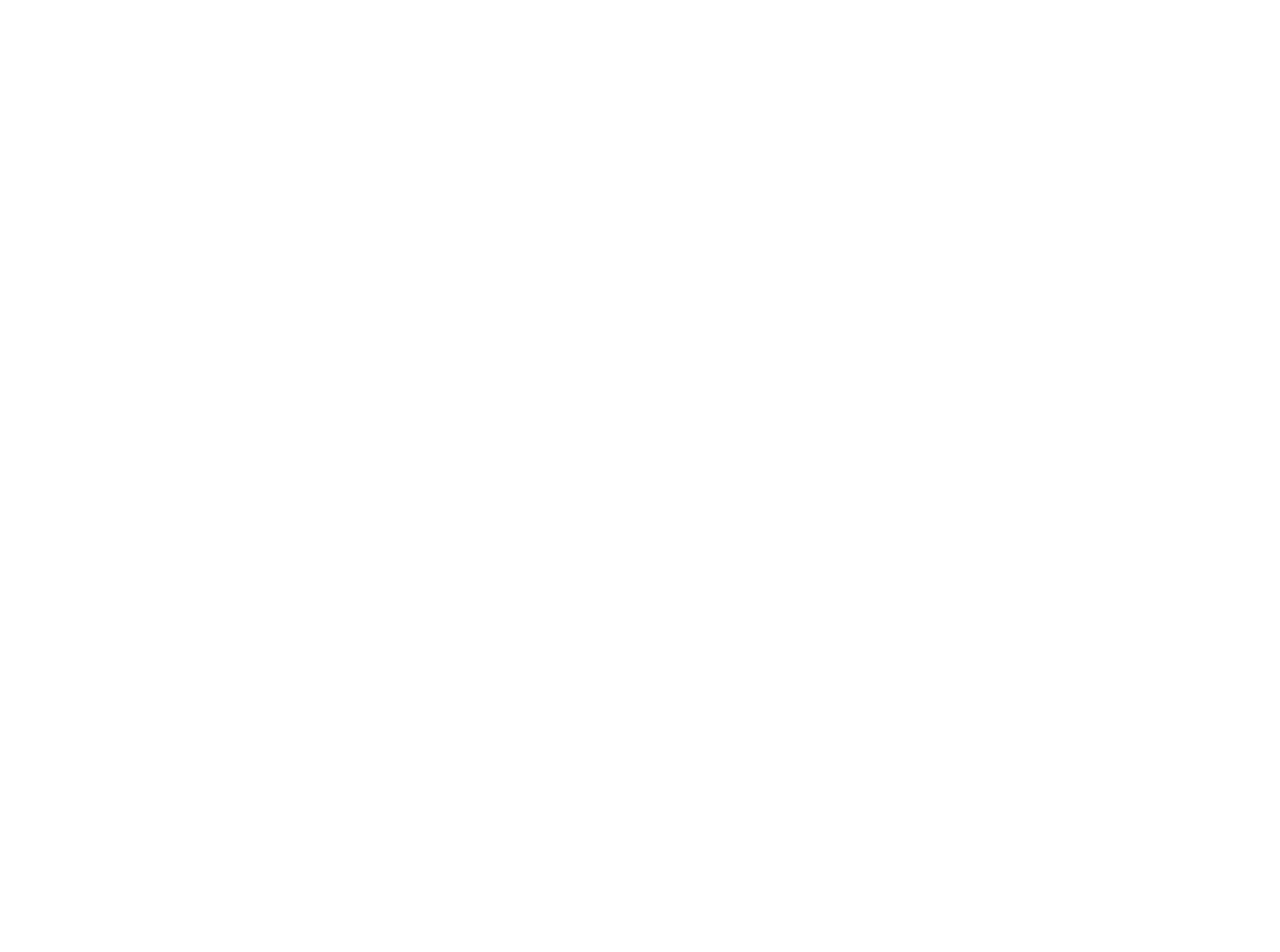
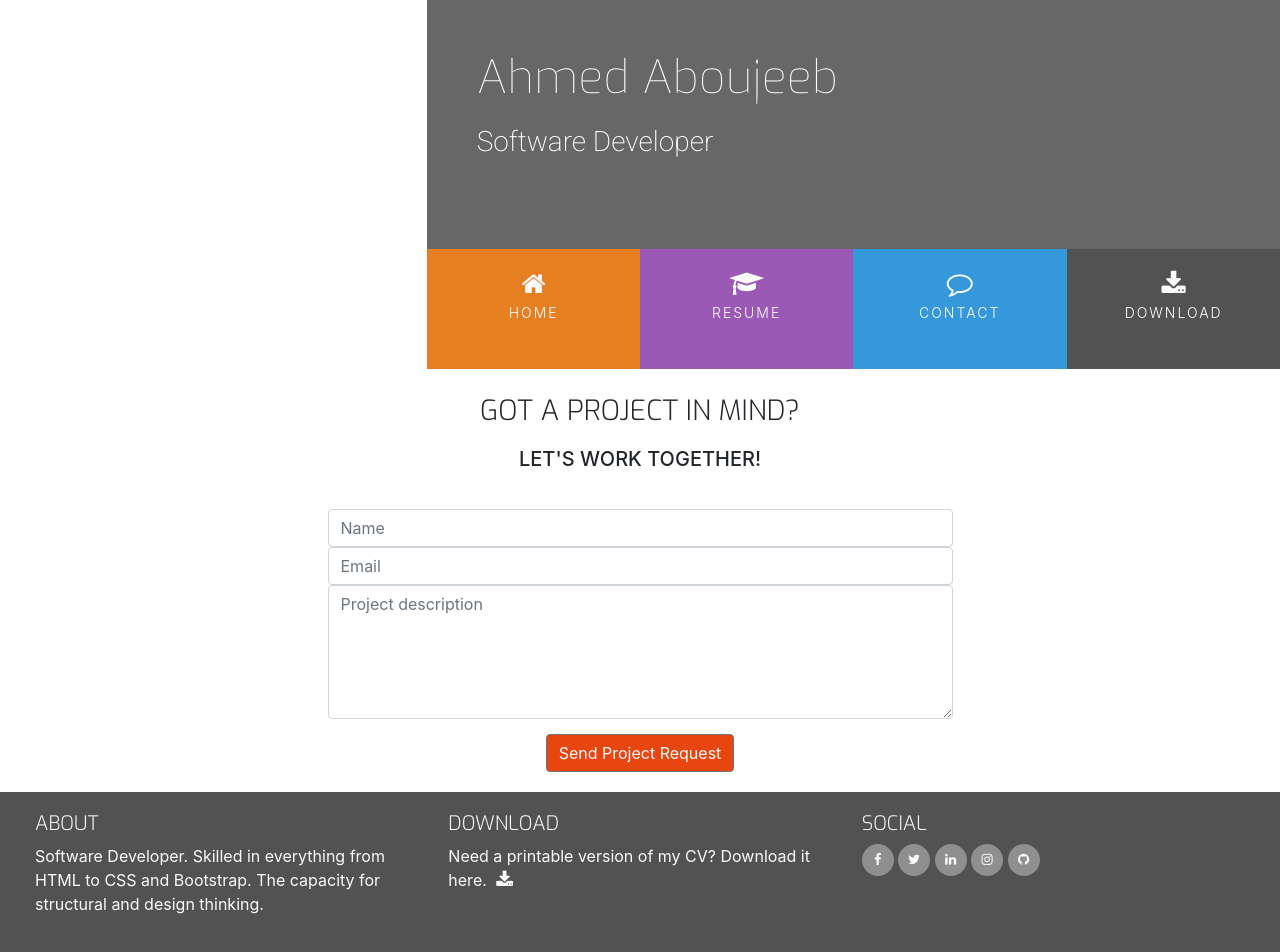
Before and after one commit to Ahmedaboujeeb/myresume, a plain HTML site: page contact.html in a window 1280 px wide. Before the commit the page ends 800 px from the top, so only its background shows below. Drawn offline with nearby package versions, Linux system fonts and the light colour scheme.

Commit message:
added work history info and added contact info

```diff
--- a/assets/css/style.css
+++ b/assets/css/style.css
@@ -18,6 +18,10 @@
 
 .bg-color-work-history {
     background-color: #9b59b6;
+}
+
+.bg-color-contact {
+    background-color: #fff;
 }
 
 .ui-menu-color-home {
@@ -337,3 +341,36 @@ footer {
 .history-items {
     margin-bottom: 30px;
 }
+
+/* -------------- Contact Form --------------- */
+
+.contact-heading {
+    font-family: "Exo", sans-serif;
+    font-weight: 300;
+    margin-top: 25px;
+    margin-bottom: 20px;
+}
+
+.center-form {
+    padding-top: 10px;
+    margin: 0 auto;
+    max-width: 70%;
+}
+
+button[type="submit"] {
+    margin-top: 15px;
+    margin-bottom: 20px;
+    color: #fafafa;
+    background-color: #e84610;
+}
+
+/* -------------- Media Queries --------------- */
+
+@media(min-width: 992px) {
+    .center-form {
+        padding-top: 30px;
+        min-height: 240px;
+        margin: 0 auto;
+        max-width: 50%;
+    }
+}
--- a/contact.html
+++ b/contact.html
@@ -0,0 +1,130 @@
+<!DOCTYPE html>
+<html lang="en">
+<head>
+    <meta charset="UTF-8">
+    <meta name="viewport" content="width=device-width, initial-scale=1.0">
+    <link rel="stylesheet" href="https://stackpath.bootstrapcdn.com/bootstrap/4.5.0/css/bootstrap.min.css" type="text/css">
+    <link rel="stylesheet" href="https://stackpath.bootstrapcdn.com/font-awesome/4.7.0/css/font-awesome.min.css" type="text/css">
+    <link rel="stylesheet" href="https://cdnjs.cloudflare.com/ajax/libs/hover.css/2.3.1/css/hover-min.css" type="text/css">
+    <link rel="stylesheet" href="assets/css/style.css" type="text/css">
+    <title>My Resume</title>
+</head>
+<body>
+    <header>
+        <div class="row no-gutters">
+            <a href="index.html" class="col-md-4 logo">
+
+            </a>
+            <div class="col-md-8">
+                <div class="row bg-color-name-title no-gutters">
+                    <div class="col heading">
+                        <h1 class="name">Ahmed Aboujeeb</h1>
+                        <h2 class="title">Software Developer</h2>
+
+                    </div>
+                </div>
+                <div class="row no-gutters">
+                    <div class="col">
+                        <ul id="nav" class="list-inline menucontainer">
+                            <li class="col-6 col-sm-3 ui-menu-color-home list-inline-item menuitem">
+                                <a href="index.html" class="hvr-sweep-to-bottom"><i class="fa fa-home" aria-hidden="true"></i><span>Home</span></a>
+                            </li>
+                            <li class="col-6 col-sm-3 ui-menu-color-resume list-inline-item menuitem">
+                                <a href="resume.html" class="hvr-sweep-to-bottom"><i class="fa fa-graduation-cap" aria-hidden="true"></i><span>Resume</span></a>
+                            </li>
+                            <li class="col-6 col-sm-3 ui-menu-color-contact list-inline-item menuitem">
+                                <a href="contact.html" class="hvr-sweep-to-bottom"><i class="fa fa-comment-o" aria-hidden="true"></i><span>Contact</span></a>
+                            </li>
+                            <li class="col-6 col-sm-3 ui-menu-color-download list-inline-item menuitem">
+                                <a href="#" class="hvr-sweep-to-bottom"><i class="fa fa-download" aria-hidden="true"></i><span>Download</span></a>
+                            </li>
+                        </ul>
+                    </div>
+                </div>
+            </div>
+
+        </div>
+
+    </header>
+    <section class="container-fluid">
+        <div class="row bg-color-contact">
+            <div class="col">
+                <h3 class="contact-heading uppercase text-center">Got a project in mind?</h3>
+                <h5 class="uppercase text-center">Let's work together!</h5>
+
+                <div class="center-form">
+                    <form>
+                        <input type="text" name="name" id="fullname" class="form-control" placeholder="Name" required />
+                        <input type="email" name="email" id="emailaddress" class="form-control" placeholder="Email" required />
+                        <textarea rows="5" name="projectsummary" id="projectsummary" class="form-control" placeholder="Project description" required></textarea>
+                        <div class="form-row text-center">
+                            <div class="col">
+                                <button type="submit" class="btn btn-secondary">Send Project Request</button>
+                            </div>
+                        </div>
+                    </form>
+                </div>
+            </div>
+        </div>
+    </section>
+
+    <footer class="container-fluid">
+        <div id="footer-details" class="row">
+            <div class="col-sm-4">
+                <h5 class="uppercase general-sub">About</h5>
+                <p class="inline-block">
+                    Software Developer. Skilled in everything from HTML to CSS and Bootstrap.
+                    The capacity for structural and design thinking.
+                </p>
+            </div>
+            <div class="col-sm-4">
+                <h5 class="uppercase general-sub">Download</h5>
+                <p class="inline-block">
+                    Need a printable version of my CV? Download it here.
+                    <a href="#" target="_blank" class="cv-pdf">
+                        <i class="fa fa-download" aria-hidden="true"></i>
+                        <span class="sr-only">Download link.</span>
+                    </a>
+                </p>
+            </div>
+            <div class="col-sm-4">
+                <h5 class="uppercase general-sub">Social</h5>
+                <ul class="list-inline social-links">
+                    <li class="list-inline-item">
+                        <a target="_blank" href="#">
+                            <i class="fa fa-facebook" aria-hidden="true"></i>
+                            <span class="sr-only">Facebook</span>
+                        </a>
+                    </li>
+                    <li class="list-inline-item">
+                        <a target="_blank" href="#">
+                            <i class="fa fa-twitter" aria-hidden="true"></i>
+                            <span class="sr-only">Twitter</span>
+                        </a>
+                    </li>
+                    <li class="list-inline-item">
+                        <a target="_blank" href="#">
+                            <i class="fa fa-linkedin" aria-hidden="true"></i>
+                            <span class="sr-only">LinkedIn</span>
+                        </a>
+                    </li>
+                    <li class="list-inline-item">
+                        <a target="_blank" href="#">
+                            <i class="fa fa-instagram" aria-hidden="true"></i>
+                            <span class="sr-only">Instagram</span>
+                        </a>
+                    </li>
+                    <li class="list-inline-item">
+                        <a target="_blank" href="#">
+                            <i class="fa fa-github" aria-hidden="true"></i>
+                            <span class="sr-only">GitHub</span>
+                        </a>
+                    </li>
+                </ul>
+            </div>
+        </div>
+
+    </footer>
+
+</body>
+</html>
```
Also changed, not shown: index.html (+8 -9 lines), resume.html (+10 -13 lines).
